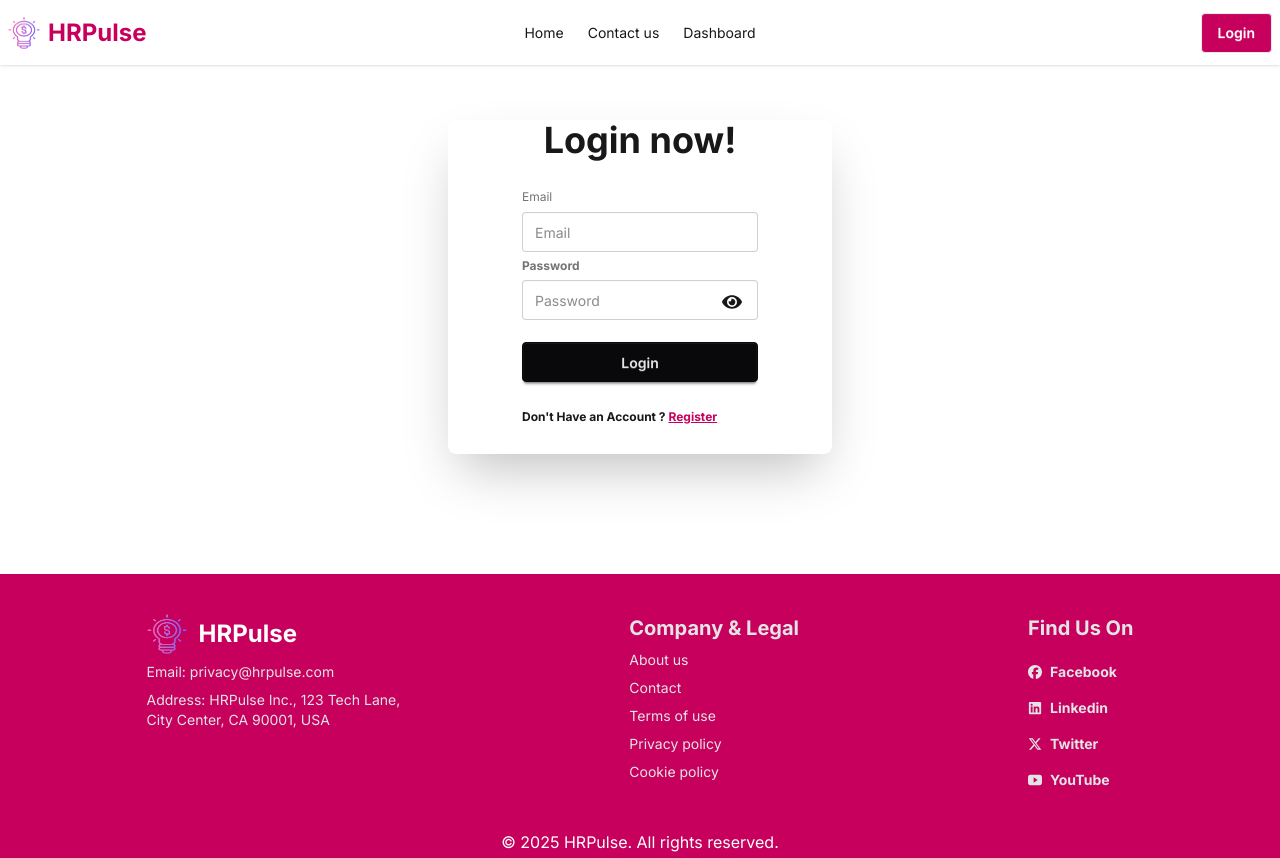
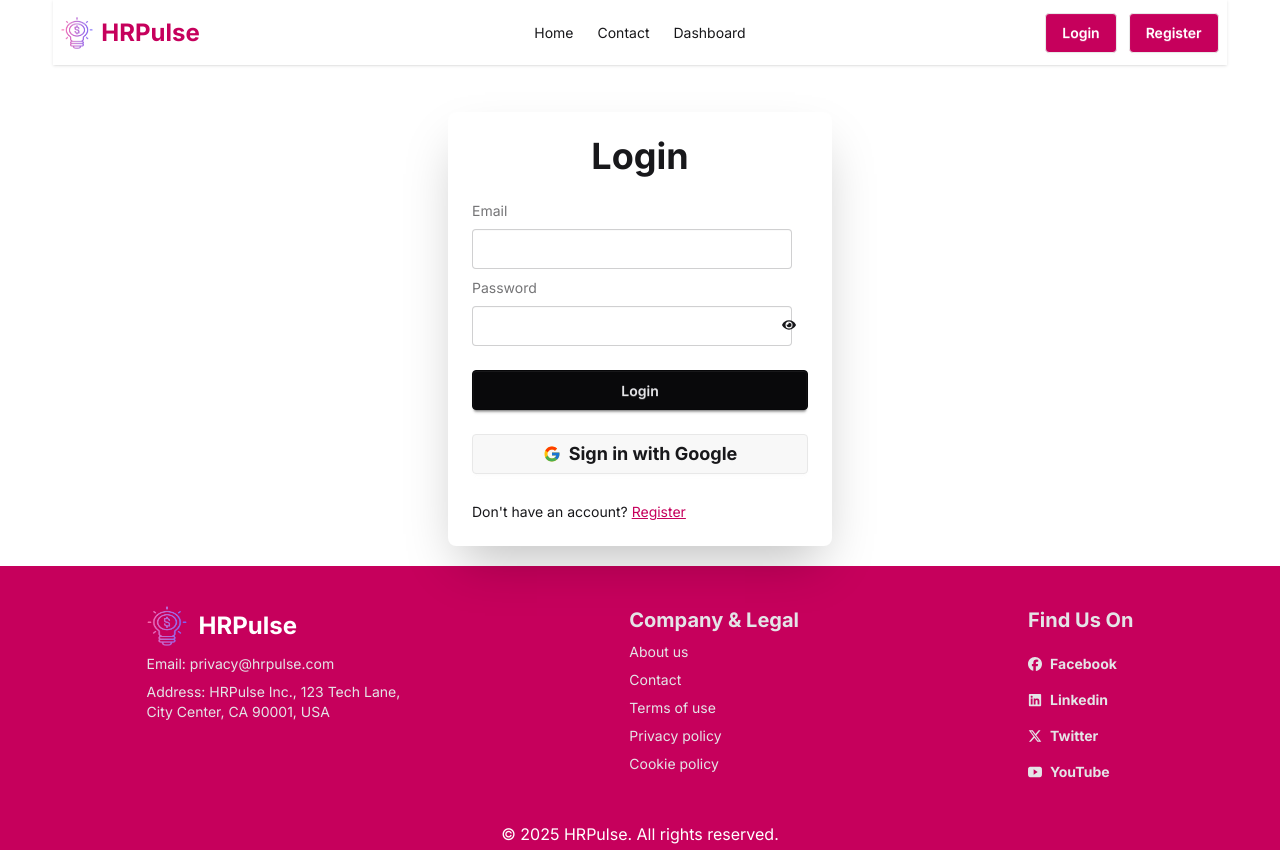
Before and after one commit to razaulkarim2410/hr-pulse-client, a React (Vite) app: page /login in a window 1280 px wide. Built offline with nearby package versions, Linux system fonts and the light colour scheme; no server answers.

Commit message:
update login and register form

```diff
--- a/src/Pages/Login/Login.jsx
+++ b/src/Pages/Login/Login.jsx
@@ -1,63 +1,80 @@
-import React, { use,  useState } from 'react';
+import React, { use, useRef, useState } from 'react';
 import { FaEye } from 'react-icons/fa';
-import { Link } from 'react-router';
+import { Link, useLocation, useNavigate } from 'react-router';
 import { AuthContext } from '../../contexts/AuthContext/AuthContext';
+import { FcGoogle } from 'react-icons/fc';
+import Swal from 'sweetalert2';
+import { GoogleAuthProvider, signInWithPopup } from 'firebase/auth';
+import { auth } from '../../firebase/firebase.config';
+import { db } from '../../firebase/firebase.config';
+import { doc, setDoc } from 'firebase/firestore';
 
 const Login = () => {
-  const {loginUser } = use(AuthContext)
+  const { loginUser, setUser } = use(AuthContext);
   const [showPassword, setShowPassword] = useState(false);
+  const emailRef = useRef();
+  const navigate = useNavigate();
+  const location = useLocation();
 
   const handleLogin = (e) => {
     e.preventDefault();
-    const form = e.target
-    const email = form.email.value
-    const password = form.password.value
-    console.log({ email, password })
+    const email = e.target.email.value;
+    const password = e.target.password.value;
 
     loginUser(email, password)
       .then(result => {
+        setUser(result.user);
+        navigate(location.state || "/");
+        Swal.fire("Welcome!", "Login successful", "success");
+      })
+      .catch(error => {
+        Swal.fire("Error", "Invalid email or password", "error");
+      });
+  };
 
-        console.log(result.user)
+  const handleGoogleSignIn = () => {
+    const provider = new GoogleAuthProvider();
+    signInWithPopup(auth, provider)
+      .then(result => {
+        const user = result.user;
+        setUser(user);
 
-          })
-          .catch(error => {
-            console.log(error)
+        // Save to Firestore if new
+        setDoc(doc(db, "users", user.uid), {
+          name: user.displayName,
+          email: user.email,
+          photoURL: user.photoURL,
+          role: "Employee",
+          designation: "Digital Marketer",
+          salary: 25000,
+          bank_account_no: "000000001"
+        });
 
-          })
-  }
+        navigate(location.state || "/");
+        Swal.fire("Success!", "Google Login successful", "success");
+      })
+      .catch(err => Swal.fire("Error", err.message, "error"));
+  };
 
   return (
-    <div className="card bg-base-100 w-full max-w-sm shrink-0 shadow-2xl my-30 flex items-center justify-center mx-auto">
-      <h1 className="text-4xl font-bold text-center">Login now!</h1>
+    <div className="card bg-base-100 w-full max-w-sm shadow-2xl mx-auto mt-28">
+      <h1 className="text-4xl font-bold text-center mt-6">Login</h1>
       <form onSubmit={handleLogin} className="card-body">
+        <label className="label">Email</label>
+        <input type="email" name="email" required className="input input-bordered" />
 
-        <fieldset className="fieldset">
+        <label className="label">Password</label>
+        <div className="relative">
+          <input type={showPassword ? "text" : "password"} name="password" required className="input input-bordered" />
+          <FaEye className="absolute top-3 right-3 cursor-pointer" onClick={() => setShowPassword(!showPassword)} />
+        </div>
 
-          <label className="label">Email</label>
-          <input type="email"  name='email' className="input" placeholder="Email" />
+        <button type="submit" className="btn btn-neutral mt-4">Login</button>
+        <button type="button" onClick={handleGoogleSignIn} className="btn mt-4 text-lg font-bold flex items-center gap-2">
+          <FcGoogle /> Sign in with Google
+        </button>
 
-          <label className="label text-xs font-bold">Password</label>
-          <div className='relative'>
-            <input
-              name='password'
-
-              type={showPassword ? 'text' : 'password'}
-              className="input"
-              placeholder="Password"
-              required
-            />
-            <button
-              type="button"
-              onClick={() => setShowPassword(!showPassword)}
-              className='absolute top-3 right-4'
-            >
-              <FaEye size={20} />
-            </button>
-          </div>
-
-          <button type='submit' className="btn btn-neutral mt-4">Login</button>
-          <p className='text-l font-bold pt-5'>Don't Have an Account ? {" "} <Link className='underline  text-pink-700' to='/register'>Register</Link></p>
-        </fieldset>
+        <p className="text-sm pt-5">Don't have an account? <Link to="/register" className="text-pink-700 underline">Register</Link></p>
       </form>
     </div>
   );
--- a/src/Pages/Register/Register.jsx
+++ b/src/Pages/Register/Register.jsx
@@ -1,74 +1,98 @@
-import React, { use } from 'react';
-import { useState } from 'react';
+import React, { use, useState } from 'react';
 import { FaEye } from 'react-icons/fa';
-import { Link } from 'react-router';
+import { Link, useNavigate } from 'react-router';
 import { AuthContext } from '../../contexts/AuthContext/AuthContext';
+import Swal from 'sweetalert2';
+import { db } from '../../firebase/firebase.config';
+import { doc, setDoc } from 'firebase/firestore';
+
+
 
 const Register = () => {
-  const {createUser } = use(AuthContext)
+  const { createUser, updateUser, setUser } = use(AuthContext);
+  const [showPassword, setShowPassword] = useState(false);
+  const navigate = useNavigate();
 
-  const [showPassword, setShowPassword] = useState(false);
-
-  const handleRegister = e => {
-
+  const handleRegister = async (e) => {
     e.preventDefault();
     const form = e.target;
     const name = form.name.value;
-
-    const photo = form.photo.value;
     const email = form.email.value;
     const password = form.password.value;
-    console.log({ name, photo, email, password })
+    const role = form.role.value;
+    const imageFile = form.photo.files[0];
+
+    // Password validation
+    const passwordRegex = /^(?=.*[A-Z])(?=.*[!@#$%^&*]).{6,}$/;
+    if (!passwordRegex.test(password)) {
+      Swal.fire("Error", "Password must be ≥6 characters, 1 capital letter, 1 special char", "error");
+      return;
+    }
+
+    // Upload photo to imgbb
+    const formData = new FormData();
+    formData.append('image', imageFile);
+    const res = await fetch(`https://api.imgbb.com/1/upload?key=${import.meta.env.VITE_image_upload_key}`, {
+      method: "POST",
+      body: formData
+    });
+    const imgData = await res.json();
+    const photoURL = imgData.data.url;
 
     createUser(email, password)
-      .then((result) => {
+      .then(result => {
+        updateUser({ displayName: name, photoURL }).then(() => {
+          const user = result.user;
+          setUser({ ...user, displayName: name, photoURL });
 
-        console.log(result.user)
+          // Save to Firestore
+          setDoc(doc(db, "users", user.uid), {
+            name, email, role, photoURL,
+            bank_account_no: "1234567890",
+            salary: 25000,
+            designation: "Sales Assistant"
+          });
 
-          })
-          .catch((error) => {
-            console.log(error)
+          Swal.fire("Success!", "Account Created", "success");
+          navigate("/");
+        });
+      })
+      .catch(err => Swal.fire("Error", err.message, "error"));
+  };
 
-          })
-  }
   return (
-    <div className="card bg-base-100 w-full max-w-sm shrink-0 shadow-2xl my-30 flex items-center justify-center mx-auto">
-      <h2 className='text-4xl font-bold text-center py-4'>Register Your Account</h2>
+    <div className="card bg-base-100 w-full max-w-sm shadow-2xl mx-auto mt-28">
+      <h2 className="text-4xl font-bold text-center py-4">Register Your Account</h2>
       <form onSubmit={handleRegister} className="card-body">
+        <label className="label">Name</label>
+        <input type="text" required name="name" className="input input-bordered" />
 
-        <fieldset className="fieldset">
+        <label className="label">Photo</label>
+        <input type="file" name="photo" accept="image/*" required className="file-input file-input-bordered" />
 
-          <label className="label">Name</label>
-          <input type="text" required name='name' className="input" placeholder="Name" />
+        <label className="label">Email</label>
+        <input type="email" required name="email" className="input input-bordered" />
 
-          <label className="label">Photo URL</label>
-          <input type="text" required name='photo' className="input" placeholder="Photo URL" />
+        <label className="label">Password</label>
+        <div className="relative">
+          <input
+            type={showPassword ? "text" : "password"}
+            required
+            name="password"
+            className="input input-bordered w-full"
+          />
+          <FaEye className="absolute top-3 right-3 cursor-pointer" onClick={() => setShowPassword(!showPassword)} />
+        </div>
 
-          <label className="label">Email</label>
-          <input type="email" required name='email' className="input" placeholder="Email" />
+        <label className="label">Select Role</label>
+        <select name="role" required className="select select-bordered">
+          <option value="">-- Select Role --</option>
+          <option value="Employee">Employee</option>
+          <option value="HR">HR</option>
+        </select>
 
-          <label className="label text-xs font-bold">Password</label>
-          <div className='relative'>
-            <input
-              name='password'
-
-              type={showPassword ? 'text' : 'password'}
-              className="input"
-              placeholder="Password"
-              required
-            />
-            <button
-              type="button"
-              onClick={() => setShowPassword(!showPassword)}
-              className='absolute  top-2 right-6'
-            >
-              <FaEye size={20} />
-            </button>
-          </div>
-
-          <button type='submit' className="btn btn-neutral mt-4">Register</button>
-          <p className='text-l font-bold pt-5'>Already Have an Account ?{" "} <Link className='underline font-bold text-pink-700 ' to='/login'>Login</Link></p>
-        </fieldset>
+        <button type="submit" className="btn btn-neutral mt-4">Register</button>
+        <p className="text-sm pt-4">Already have an account? <Link to="/login" className="text-pink-700 underline">Login</Link></p>
       </form>
     </div>
   );
--- a/src/firebase/firebase.config.js
+++ b/src/firebase/firebase.config.js
@@ -1,6 +1,7 @@
 // Import the functions you need from the SDKs you need
 import { initializeApp } from "firebase/app";
 import { getAuth } from "firebase/auth";
+import { getFirestore } from "firebase/firestore";
 // TODO: Add SDKs for Firebase products that you want to use
 // https://firebase.google.com/docs/web/setup#available-libraries
 
@@ -18,3 +19,4 @@ const firebaseConfig = {
 const app = initializeApp(firebaseConfig);
 // Initialize Firebase Authentication and get a reference to the service
 export const auth = getAuth(app);
+export const db = getFirestore(app);
--- a/src/shared/Navbar/Navbar.jsx
+++ b/src/shared/Navbar/Navbar.jsx
@@ -1,61 +1,60 @@
 import React, { use } from 'react';
-import { Link, NavLink } from 'react-router';
-import logo from '../../assets/hrpulse-high-resolution-logo-transparent.png'
+import { Link, NavLink, useNavigate } from 'react-router';
+import logo from '../../assets/hrpulse-high-resolution-logo-transparent.png';
 import { AuthContext } from '../../contexts/AuthContext/AuthContext';
+import Swal from 'sweetalert2';
+import img from '../../assets/icons8-user-100 (2).png';
 
 const Navbar = () => {
+  const { user, logoutUser } = use(AuthContext);
+  const navigate = useNavigate();
 
-  const { user, logoutUser } = use(AuthContext);
   const handleLogout = () => {
-    logoutUser()
-      .then(() => {
-        console.log('logout user')
-      })
-      .catch(error => {
-        console.log(error)
-      })
-  }
+    logoutUser().then(() => {
+      Swal.fire('Logged Out!', 'See you again.', 'success');
+      navigate('/');
+    });
+  };
 
-  const links = <>
-    <li><NavLink to='/'>Home</NavLink></li>
-    <li><NavLink to='/contact'>Contact us</NavLink></li>
-    <li><NavLink to='/dashboard'>Dashboard</NavLink></li>
+  const links = (
+    <>
+      <li><NavLink to="/">Home</NavLink></li>
+      <li><NavLink to="/contact">Contact</NavLink></li>
+      <li><NavLink to="/dashboard">Dashboard</NavLink></li>
+    </>
+  );
 
-
-
-
-  </>
   return (
-    <div className='fixed top-0 left-0 right-0 z-50 ' >
-      <div className="navbar bg-base-100 shadow-sm">
+    <div className="fixed top-0 left-0 right-0 z-50">
+      <div className="navbar bg-base-100 shadow-sm w-11/12 mx-auto">
         <div className="navbar-start">
-          <div className="dropdown">
-            <div tabIndex={0} role="button" className="btn btn-ghost lg:hidden">
-              <svg xmlns="http://www.w3.org/2000/svg" className="h-5 w-5" fill="none" viewBox="0 0 24 24" stroke="currentColor"> <path strokeLinecap="round" strokeLinejoin="round" strokeWidth="2" d="M4 6h16M4 12h8m-8 6h16" /> </svg>
-            </div>
-            <ul
-              tabIndex={0}
-              className="menu menu-sm dropdown-content bg-base-100 rounded-box z-1 mt-3 w-52 p-2 shadow">
-              {links}
-            </ul>
-          </div>
-          <div className="flex items-center gap-2">
-            <img className="w-8 h-8 rounded-full" src={logo} alt="logo" />
-            <h2 className="text-2xl font-bold text-pink-700">
-              HR<span className="text-pink-700">Pulse</span>
-            </h2>
-          </div>
+          <img className="w-8 h-8 rounded-full" src={logo} alt="logo" />
+          <h2 className="text-2xl font-bold text-pink-700 ml-2">HR<span>Pulse</span></h2>
         </div>
         <div className="navbar-center hidden lg:flex">
-          <ul className="menu menu-horizontal px-1">
-            {links}
-          </ul>
+          <ul className="menu menu-horizontal px-1">{links}</ul>
         </div>
-        <div className="navbar-end">
-          {
-            user ? (<button onClick={handleLogout} className="btn  bg-pink-700 text-white hover:bg-white hover:text-pink-700">Logout</button>) : (<Link to='/login' className="btn  bg-pink-700 text-white hover:bg-white hover:text-pink-700">Login</Link>)
-
-          }
+        <div className="navbar-end space-x-3">
+          {user ? (
+            <>
+              <div className="relative group">
+                <img
+                  src={user?.photoURL || img}
+                  className="w-10 h-10 rounded-full cursor-pointer"
+                  alt="User Avatar"
+                />
+                <div className="absolute left-0 mt-2 text-xs bg-gray-800 text-white rounded px-2 py-1 opacity-0 group-hover:opacity-100">
+                  {user.displayName}
+                </div>
+              </div>
+              <button onClick={handleLogout} className="btn bg-pink-700 text-white">Logout</button>
+            </>
+          ) : (
+            <>
+              <Link to="/login" className="btn bg-pink-700 text-white">Login</Link>
+              <Link to="/register" className="btn bg-pink-700 text-white">Register</Link>
+            </>
+          )}
         </div>
       </div>
     </div>
```
Also changed, not shown: src/contexts/AuthContext/AuthProvider.jsx (+11 -2 lines), src/assets/icons8-user-100 (2).png (added).
